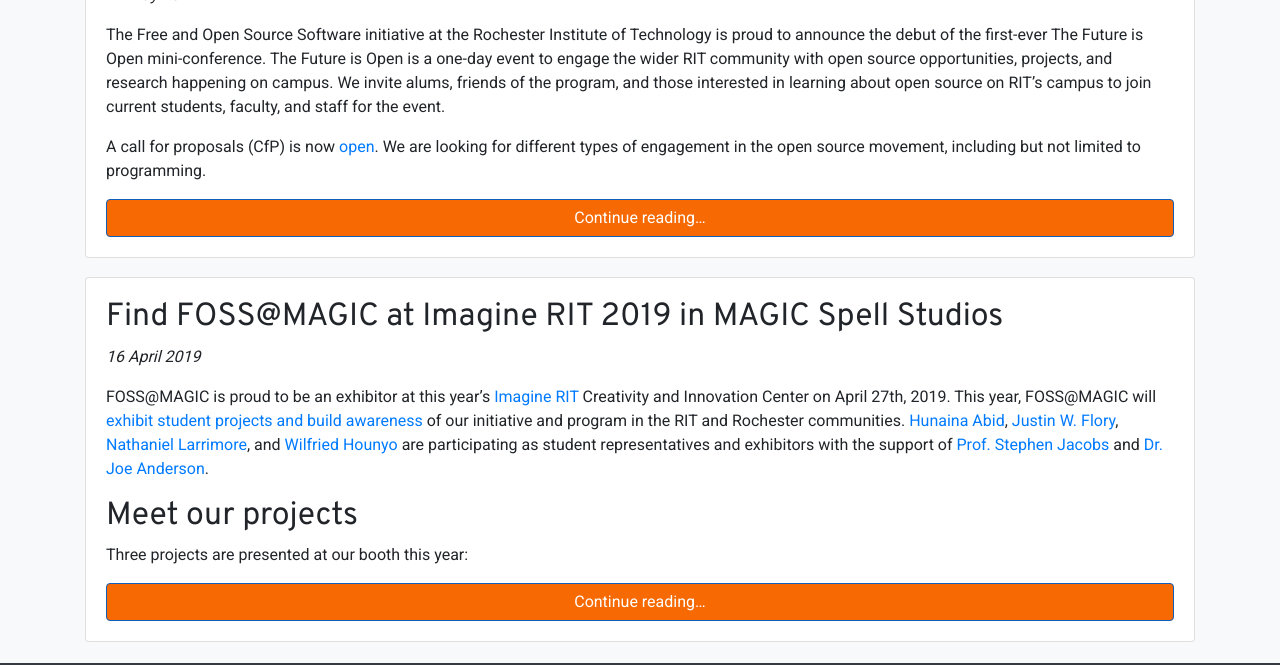
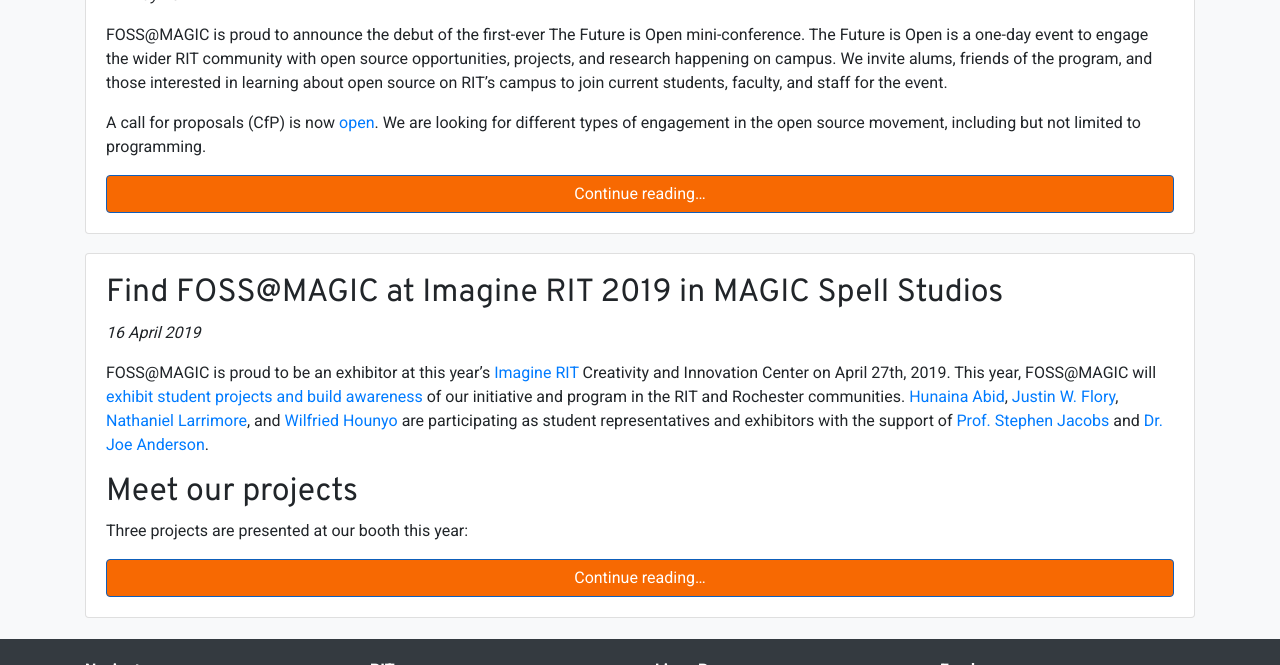
Before and after one commit to FOSSRIT/fossrit.github.io, a Jekyll site: the page built from index.html, in a window 1280 px wide and 900 px high, scrolled down 689 px, cut to the strip 235-900 px from the top of the window. Built offline with Jekyll 4.4.1, drawn with Linux system fonts in a browser that asks for light colours; nearby versions of some CDN libraries.

Commit message:
Update announcements/_posts/2019-05-21-cfp-announcement.md
Co-Authored-By: Mike Nolan <me@michael-nolan.com>

```diff
--- a/announcements/_posts/2019-05-21-cfp-announcement.md
+++ b/announcements/_posts/2019-05-21-cfp-announcement.md
@@ -5,7 +5,7 @@
 date: 2019-05-21
 ---
 
-The Free and Open Source Software initiative at the Rochester Institute of Technology is proud to announce the debut of the first-ever The Future is Open mini-conference.
+FOSS@MAGIC is proud to announce the debut of the first-ever The Future is Open mini-conference.
 The Future is Open is a one-day event to engage the wider RIT community with open source opportunities, projects, and research happening on campus.
 We invite alums, friends of the program, and those interested in learning about open source on RIT's campus to join current students, faculty, and staff for the event.
 
```
